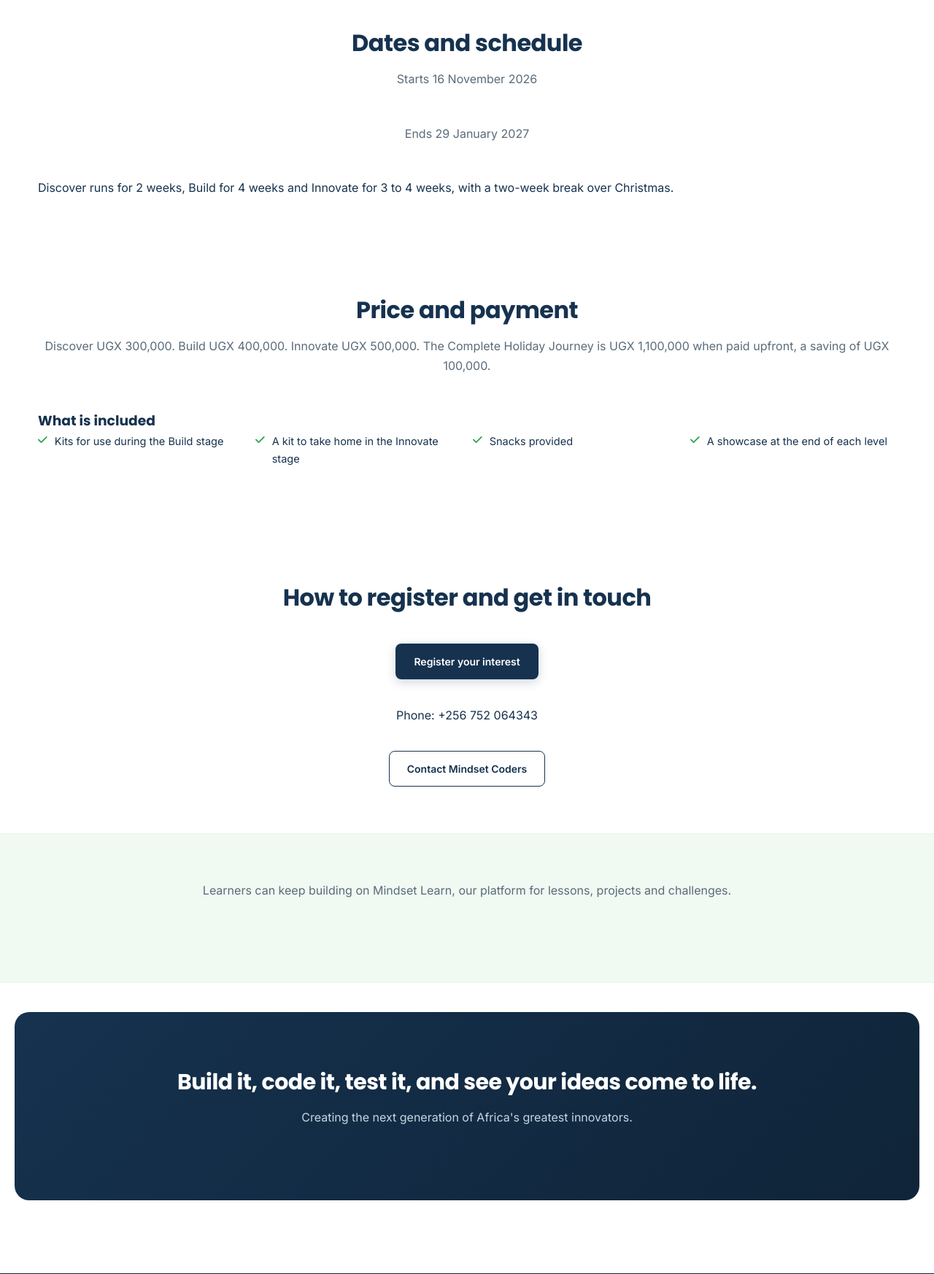
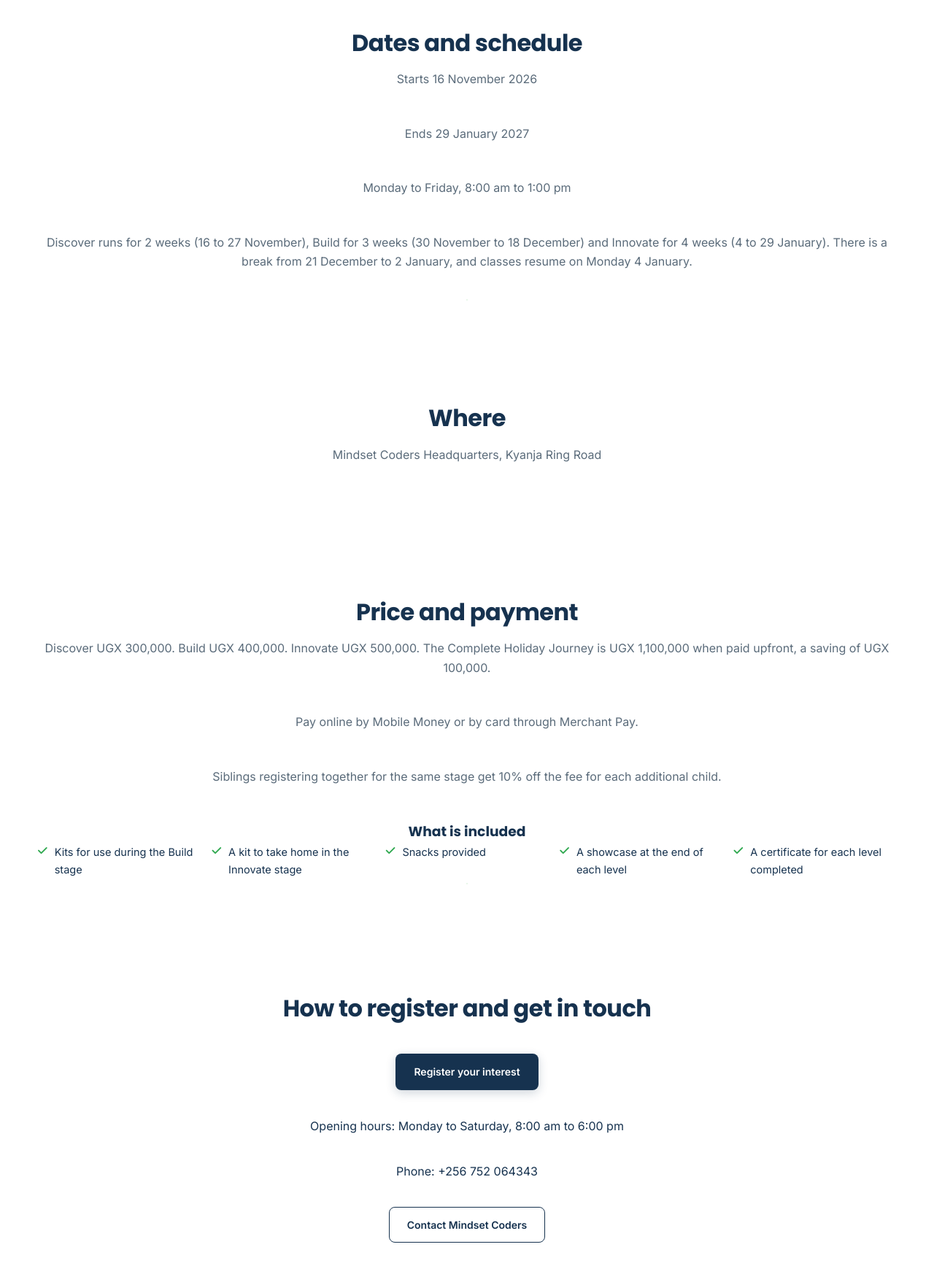
Before and after one commit to MarthaMuronji/Mindset-Coders, a Django app: page /steam-experience/ in a window 1280 px wide. Shown: the part 1589-3335 px from the top of the page at 73% size. Run offline with Django 5.2, Linux system fonts and the light colour scheme.

Commit message:
Fill confirmed STEAM Experience details, add certificate, tidy layout

```diff
--- a/core/views.py
+++ b/core/views.py
@@ -112,29 +112,30 @@ def privacy(request):
 # already part of the page itself. Every key stays empty until the team
 # fills it in, and the page hides any section whose value is still empty,
 # so it always looks finished while the details are being prepared.
+
 STEAM_EXPERIENCE = {
     'age_range': 'Ages 8 to 19',
     'start_date': '16 November 2026',
     'end_date': '29 January 2027',
-    'schedule': None,
-    'duration': 'Discover runs for 2 weeks, Build for 4 weeks and Innovate for 3 to 4 weeks, with a two-week break over Christmas.',
-    'venues': [],
+    'schedule': 'Monday to Friday, 8:00 am to 1:00 pm',
+    'duration': 'Discover runs for 2 weeks (16 to 27 November), Build for 3 weeks (30 November to 18 December) and Innovate for 4 weeks (4 to 29 January). There is a break from 21 December to 2 January, and classes resume on Monday 4 January.',
+    'venues': ['Mindset Coders Headquarters, Kyanja Ring Road'],
     'price': 'Discover UGX 300,000. Build UGX 400,000. Innovate UGX 500,000. The Complete Holiday Journey is UGX 1,100,000 when paid upfront, a saving of UGX 100,000.',
-    'payment_options': None,
-    'discount_note': None,
+    'payment_options': 'Pay online by Mobile Money or by card through Merchant Pay.',
+    'discount_note': 'Siblings registering together for the same stage get 10% off the fee for each additional child.',
+    'registration_url': None,
+    'contact_hours': 'Monday to Saturday, 8:00 am to 6:00 pm',
+    'contact_phone': '+256 752 064343',
+    'safety_note': None,
+    'passport_note': None,
     'inclusions': [
         'Kits for use during the Build stage',
         'A kit to take home in the Innovate stage',
         'Snacks provided',
         'A showcase at the end of each level',
+        'A certificate for each level completed',
     ],
-    'registration_url': None,
-    'contact_hours': None,
-    'contact_phone': '+256 752 064343',
-    'safety_note': None,
-    'passport_note': None,
 }
-
 
 def steam_experience(request):
     """The STEAM Experience holiday program landing page."""
--- a/templates/steam_experience.html
+++ b/templates/steam_experience.html
@@ -65,8 +65,8 @@ While the program is not public yet, tell crawlers to skip this page. The view a
     <h2>Dates and schedule</h2>
     {% if content.start_date %}<p class="section-subtitle">Starts {{ content.start_date }}</p>{% endif %}
     {% if content.end_date %}<p class="section-subtitle">Ends {{ content.end_date }}</p>{% endif %}
-    {% if content.schedule %}<p>{{ content.schedule }}</p>{% endif %}
-    {% if content.duration %}<p>{{ content.duration }}</p>{% endif %}
+    {% if content.schedule %}<p class="section-subtitle">{{ content.schedule }}</p>{% endif %}
+    {% if content.duration %}<p class="section-subtitle">{{ content.duration }}</p>{% endif %}
 </section>
 {% endif %}
 
@@ -83,10 +83,10 @@ While the program is not public yet, tell crawlers to skip this page. The view a
 <section class="home-section reveal">
     <h2>Price and payment</h2>
     <p class="section-subtitle">{{ content.price }}</p>
-    {% if content.payment_options %}<p>{{ content.payment_options }}</p>{% endif %}
-    {% if content.discount_note %}<p>{{ content.discount_note }}</p>{% endif %}
+    {% if content.payment_options %}<p class="section-subtitle">{{ content.payment_options }}</p>{% endif %}
+    {% if content.discount_note %}<p class="section-subtitle">{{ content.discount_note }}</p>{% endif %}
     {% if content.inclusions %}
-    <h3>What is included</h3>
+    <h3 class="section-cta-wrap">What is included</h3>
     <ul class="tick-list-compact">
         {% for item in content.inclusions %}
         <li><i class="fa-solid fa-check" aria-hidden="true"></i> {{ item }}</li>
```
Also changed, not shown: core/tests.py (+5 -4 lines).
